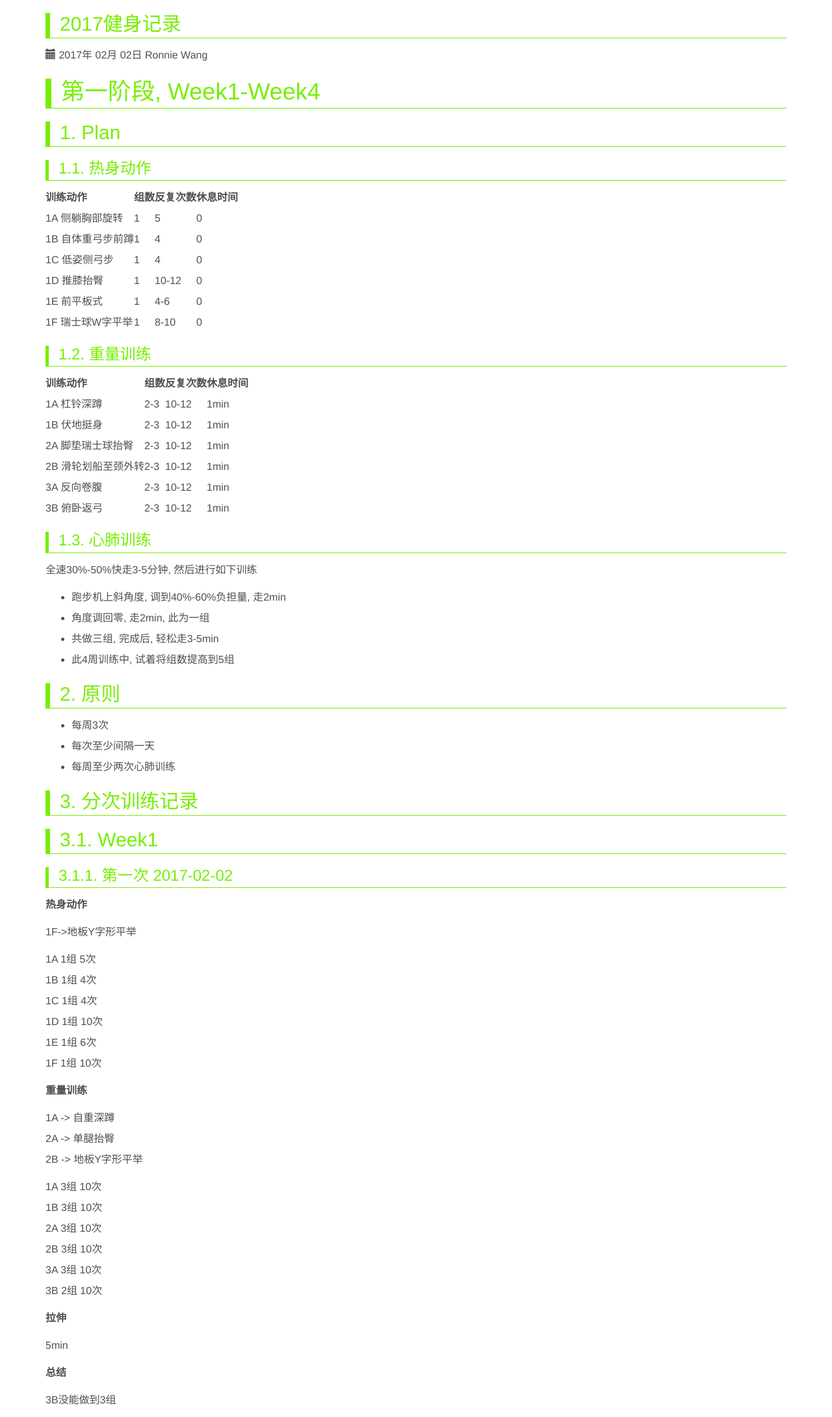
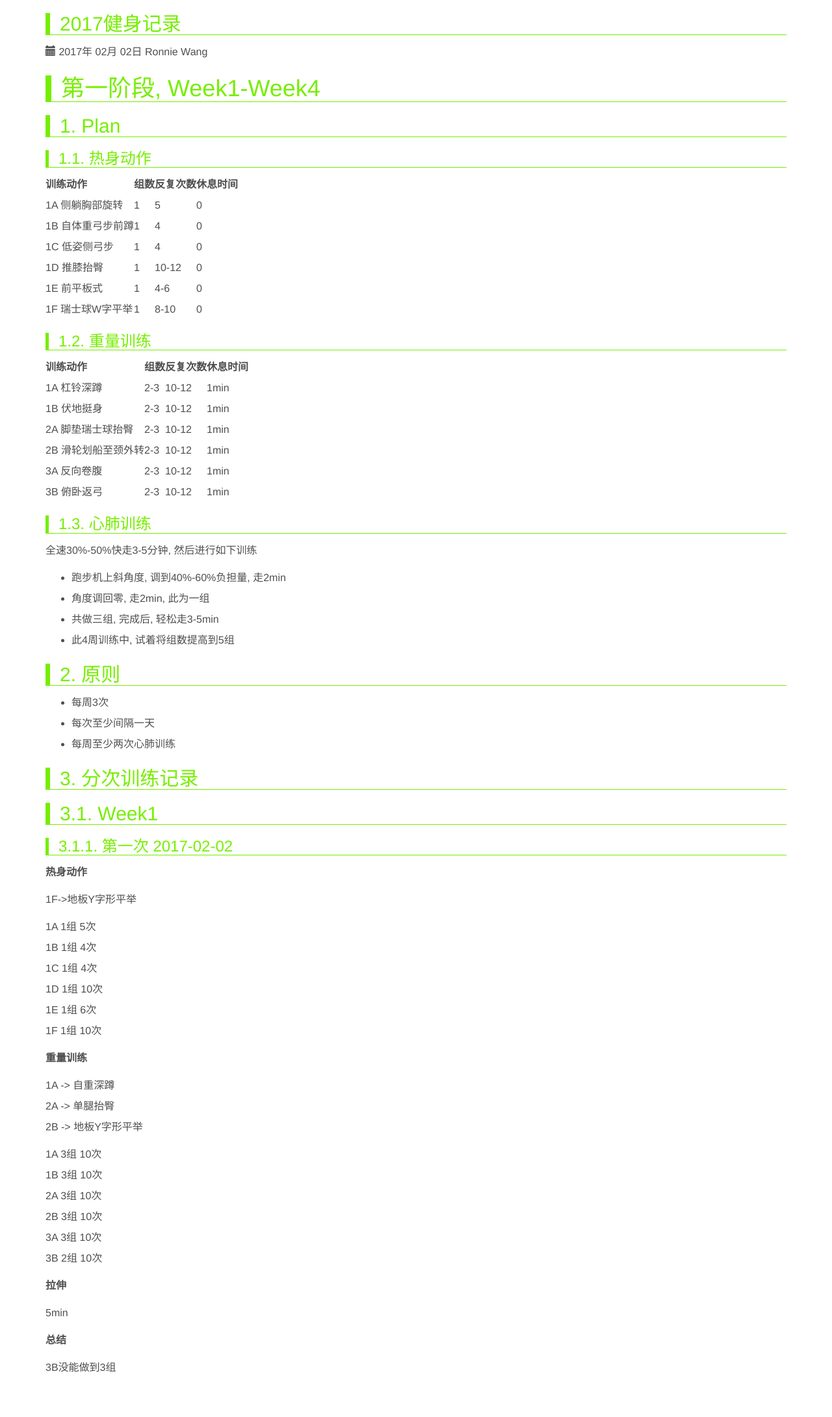
Before and after one commit to ronniewang/ronniewang.github.io, a Jekyll site: the page built from _posts/2017-02-02-2017健身记录.md, in a window 1280 px wide. Shown: the whole page at 65% size. Built offline with Jekyll 4.4.1, drawn with Linux system fonts in a browser that asks for light colours; after the commit the page ends 2130 px from its top, so only the background shows below that.

Commit message:
update css

```diff
--- a/_layouts/default.html
+++ b/_layouts/default.html
@@ -26,7 +26,6 @@
             border-left: 9px solid #76EE00;
             border-bottom: 1px solid #76EE00;
             padding-left: 15px;
-            padding-bottom: 5px;
         }
 
         h2 {
@@ -34,7 +33,6 @@
             border-left: 7px solid #76EE00;
             border-bottom: 1px solid #76EE00;
             padding-left: 15px;
-            padding-bottom: 5px;
         }
 
         h3 {
@@ -42,7 +40,6 @@
             border-left: 5px solid #76EE00;
             border-bottom: 1px solid #76EE00;
             padding-left: 15px;
-            padding-bottom: 5px;
         }
 
         .content {
```
